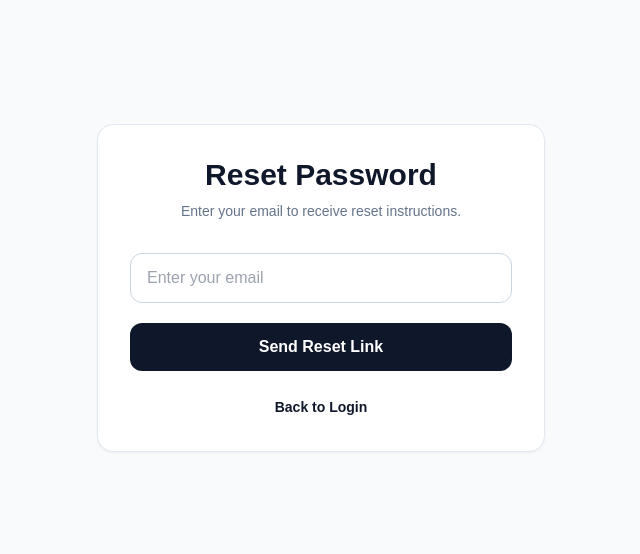
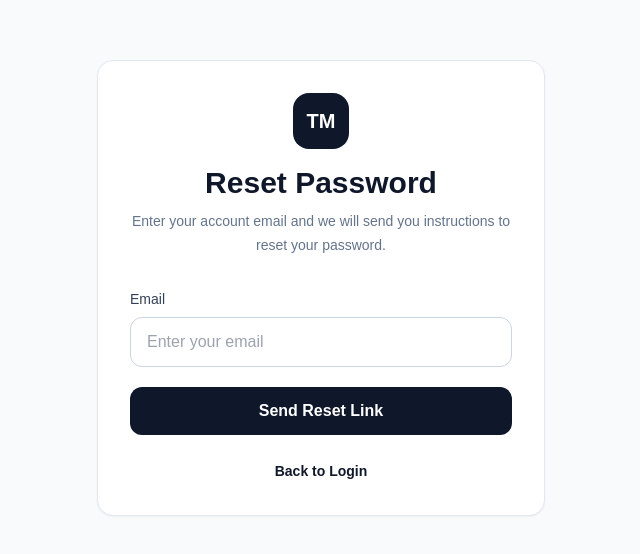
Before and after one commit to appdeveloper3882423-gif/task-manager, a Next.js app: page /forget-password in a window 1280 px wide. Shown: the part 112-666 px from the top of the page, without its empty margins (319-959 px from the left). Built offline with nearby package versions, Linux system fonts and the light colour scheme.

Commit message:
Update page.tsx

```diff
--- a/app/forget-password/page.tsx
+++ b/app/forget-password/page.tsx
@@ -13,73 +13,143 @@ export default function ForgotPasswordPage() {
 
   async function handleReset(e: React.FormEvent) {
     e.preventDefault();
+
     setMessage("");
     setError("");
+
+    const cleanEmail = email.trim().toLowerCase();
+
+    if (!cleanEmail) {
+      setError("Please enter your email address.");
+      return;
+    }
+
     setLoading(true);
 
     try {
-      await sendPasswordResetEmail(auth, email);
-      setMessage("Password reset instructions have been sent to your email.");
-    } catch {
-      setError("Unable to send reset email. Please check the email address.");
+      await sendPasswordResetEmail(
+        auth,
+        cleanEmail
+      );
+
+      setMessage(
+        "Password reset instructions have been sent to your email."
+      );
+
+      setEmail("");
+    } catch (err: any) {
+      console.error(
+        "Password Reset Error:",
+        err
+      );
+
+      const code = err?.code || "";
+
+      if (code === "auth/invalid-email") {
+        setError(
+          "Please enter a valid email address."
+        );
+      } else if (code === "auth/user-not-found") {
+        setError(
+          "No account was found with this email."
+        );
+      } else if (
+        code === "auth/network-request-failed"
+      ) {
+        setError(
+          "Network connection failed. Please check your internet connection."
+        );
+      } else {
+        setError(
+          "Unable to send password reset email. Please try again."
+        );
+      }
     } finally {
       setLoading(false);
     }
   }
 
   return (
-    <main className="flex min-h-screen items-center justify-center bg-slate-50 px-4">
+    <main className="flex min-h-screen items-center justify-center bg-slate-50 px-4 py-10">
+
       <div className="w-full max-w-md rounded-2xl border border-slate-200 bg-white p-8 shadow-sm">
+
         <div className="mb-8 text-center">
+
+          <div className="mx-auto mb-4 flex h-14 w-14 items-center justify-center rounded-2xl bg-slate-900 text-xl font-bold text-white">
+            TM
+          </div>
+
           <h1 className="text-3xl font-bold text-slate-900">
             Reset Password
           </h1>
 
-          <p className="mt-2 text-sm text-slate-500">
-            Enter your email to receive reset instructions.
+          <p className="mt-2 text-sm leading-6 text-slate-500">
+            Enter your account email and we will send you instructions to reset your password.
           </p>
+
         </div>
 
         {message && (
-          <div className="mb-5 rounded-xl bg-green-50 px-4 py-3 text-sm text-green-700">
+          <div className="mb-5 rounded-xl border border-green-200 bg-green-50 px-4 py-3 text-sm leading-6 text-green-700">
             {message}
           </div>
         )}
 
         {error && (
-          <div className="mb-5 rounded-xl bg-red-50 px-4 py-3 text-sm text-red-600">
+          <div className="mb-5 rounded-xl border border-red-200 bg-red-50 px-4 py-3 text-sm leading-6 text-red-700">
             {error}
           </div>
         )}
 
-        <form onSubmit={handleReset} className="space-y-5">
+        <form
+          onSubmit={handleReset}
+          className="space-y-5"
+        >
+
+          <div>
+            <label className="mb-2 block text-sm font-medium text-slate-700">
+              Email
+            </label>
+
             <input
               required
               type="email"
+              autoComplete="email"
               value={email}
-            onChange={(e) => setEmail(e.target.value)}
+              onChange={(e) =>
+                setEmail(e.target.value)
+              }
               placeholder="Enter your email"
-            className="w-full rounded-xl border border-slate-300 px-4 py-3 outline-none focus:border-slate-900"
+              className="w-full rounded-xl border border-slate-300 px-4 py-3 outline-none transition focus:border-slate-900 focus:ring-2 focus:ring-slate-200"
             />
+          </div>
 
           <button
             type="submit"
             disabled={loading}
-            className="w-full rounded-xl bg-slate-900 px-4 py-3 font-semibold text-white hover:bg-slate-800 disabled:opacity-50"
+            className="w-full rounded-xl bg-slate-900 px-4 py-3 font-semibold text-white transition hover:bg-slate-800 disabled:cursor-not-allowed disabled:opacity-50"
           >
-            {loading ? "Sending..." : "Send Reset Link"}
+            {loading
+              ? "Sending..."
+              : "Send Reset Link"}
           </button>
+
         </form>
 
         <div className="mt-6 text-center">
+
           <Link
             href="/login"
             className="text-sm font-semibold text-slate-900 hover:underline"
           >
             Back to Login
           </Link>
+
         </div>
+
       </div>
+
     </main>
   );
 }
```
Lines whose indentation alone changed are shown as unchanged.
